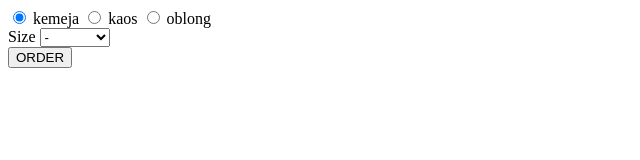
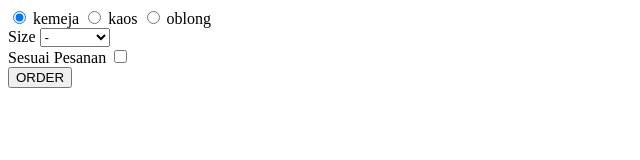
Before and after one commit to latihanhtml2023/html, a plain HTML site: page radio-button.html in a window 1280 px wide. Shown: the whole page, without its empty margins (0-640 px from the left). Drawn offline with Linux system fonts and the light colour scheme.

Commit message:
Update radio-button.html

```diff
--- a/radio-button.html
+++ b/radio-button.html
@@ -21,7 +21,10 @@
                 <option value="m">Medium</option>
                 <option value="l">Large</option>
             </select>
-
+        </div>
+        <div>
+            <label for="term">Sesuai Pesanan</label>
+            <input type="checkbox" name="term" id="term">
         </div>
 
 
```
